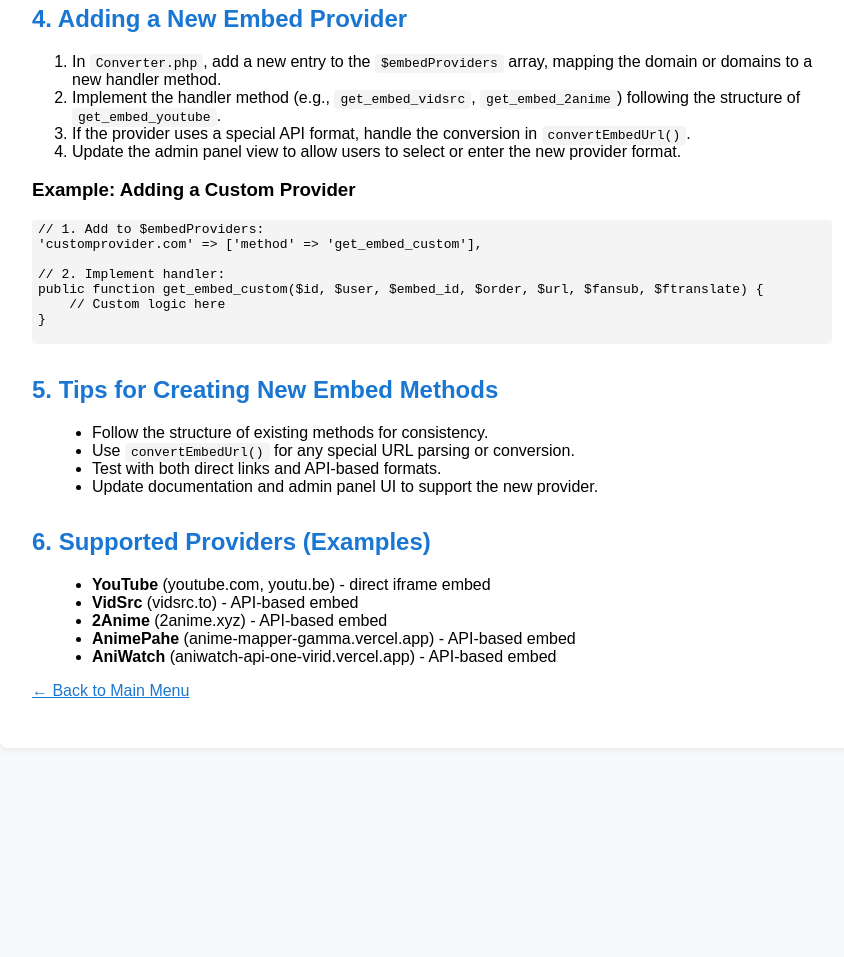
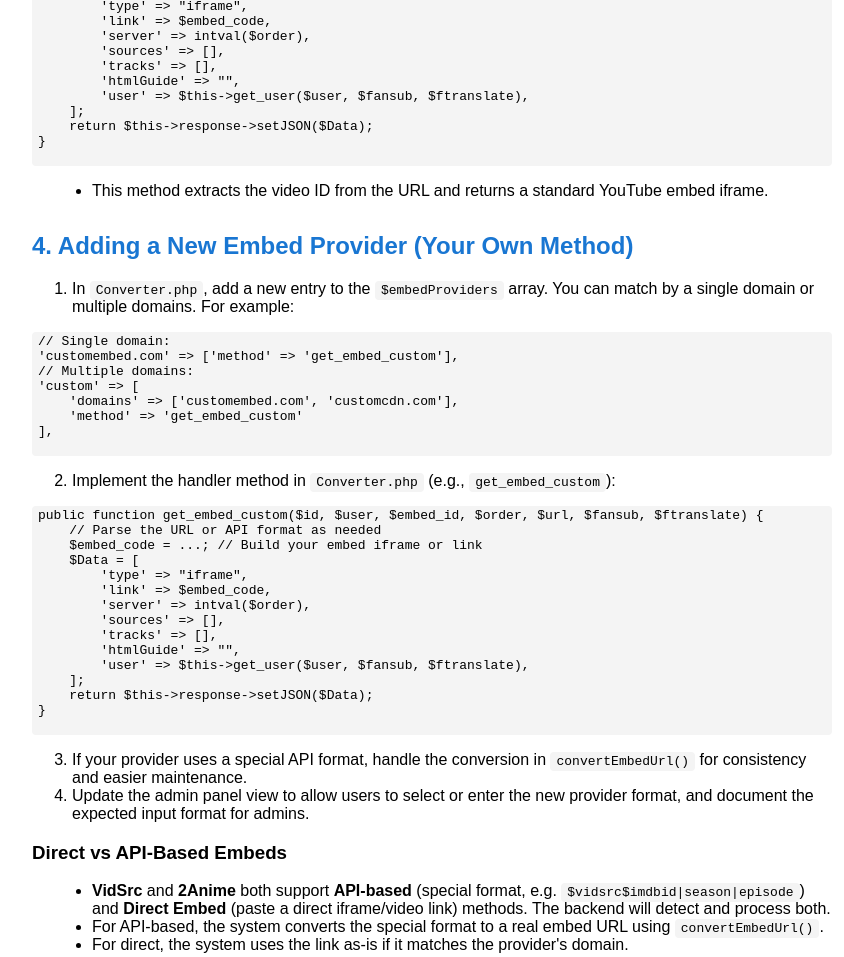
Before and after one commit to qorenx/Antium_User_Manual, a plain HTML site: page Embed_Add/usage.html in a window 1280 px wide. Shown: the part 1426-2383 px from the top of the page, without its empty margins (208-1052 px from the left). Before the commit the page ends 2214 px from the top, so only its background shows below. Drawn offline with Linux system fonts and the light colour scheme.

Commit message:
Expand and clarify embed provider documentation
Updated the technical guide to clarify how to add or extend embed providers, including detailed steps for adding new providers, handling API-based and direct embeds, and documenting admin panel routes. Added examples and tips for consistency and easier maintenance.

```diff
--- a/Embed_Add/usage.html
+++ b/Embed_Add/usage.html
@@ -52,7 +52,7 @@
     <div class="container">
         <h1>How to Add Embed (Technical Guide)</h1>
         <p>This section explains in detail how the embed system works in Anitium, including how embeds are added via the
-            admin panel, how the backend processes them, and how to add new embed providers (like YouTube, VidSrc,
+            admin panel, how the backend processes them, and how to add or extend embed providers (like YouTube, VidSrc,
             2Anime, etc.).</p>
         <h2>1. Adding Embeds via the Admin Panel</h2>
         <ol>
@@ -62,9 +62,20 @@
                 <code>views</code> directory).</li>
             <li>Paste the embed code (iframe or video link) into the provided field. You can use direct links (e.g.,
                 YouTube) or special API formats (e.g., <code>$vidsrc$imdbid|season|episode</code>).</li>
-            <li>Choose the embed type (e.g., VidSrc, 2Anime, YouTube, etc.) if required, set server order and fansub if
-                needed, and save.</li>
+            <li>Choose the embed type (e.g., VidSrc, 2Anime, YouTube, etc.), set server order and fansub if needed, and save.</li>
         </ol>
+        <h3>Admin Panel Embed Routes</h3>
+        <p>The following routes are used for embed management in the admin panel (see <code>app/Config/Routes.php</code>):</p>
+        <pre>
+$routes->get('embed', 'AdminAnime::EpisodeEmbed');
+$routes->post('embed', 'AdminAnime::EpisodeEmbed');
+$routes->post('embedsave', 'AdminAnime::EpisodeEmbedSave');
+        </pre>
+        <ul>
+            <li><b>GET /admin/episode/embed</b>: Shows the embed add/edit form for an episode.</li>
+            <li><b>POST /admin/episode/embed</b>: Handles form submissions (e.g., preview or validation).</li>
+            <li><b>POST /admin/episode/embedsave</b>: Saves the embed to the database.</li>
+        </ul>
         <h2>2. How the Backend Processes Embeds</h2>
         <p>When an embed is requested, the backend uses <code>Converter.php</code> to process and return the correct
             embed data. The main method is <code>get_embed()</code>:</p>
@@ -125,25 +136,48 @@ public function get_embed_youtube($id, $user, $embed_id, $order, $url, $fansub,
         <ul>
             <li>This method extracts the video ID from the URL and returns a standard YouTube embed iframe.</li>
         </ul>
-        <h2>4. Adding a New Embed Provider</h2>
+        <h2>4. Adding a New Embed Provider (Your Own Method)</h2>
         <ol>
-            <li>In <code>Converter.php</code>, add a new entry to the <code>$embedProviders</code> array, mapping the
-                domain or domains to a new handler method.</li>
-            <li>Implement the handler method (e.g., <code>get_embed_vidsrc</code>, <code>get_embed_2anime</code>)
-                following the structure of <code>get_embed_youtube</code>.</li>
-            <li>If the provider uses a special API format, handle the conversion in <code>convertEmbedUrl()</code>.</li>
-            <li>Update the admin panel view to allow users to select or enter the new provider format.</li>
+            <li>In <code>Converter.php</code>, add a new entry to the <code>$embedProviders</code> array. You can match by a single domain or multiple domains. For example:</li>
         </ol>
-        <h3>Example: Adding a Custom Provider</h3>
         <pre>
-// 1. Add to $embedProviders:
-'customprovider.com' => ['method' => 'get_embed_custom'],
-
-// 2. Implement handler:
+// Single domain:
+'customembed.com' => ['method' => 'get_embed_custom'],
+// Multiple domains:
+'custom' => [
+    'domains' => ['customembed.com', 'customcdn.com'],
+    'method' => 'get_embed_custom'
+],
+        </pre>
+        <ol start="2">
+            <li>Implement the handler method in <code>Converter.php</code> (e.g., <code>get_embed_custom</code>):</li>
+        </ol>
+        <pre>
 public function get_embed_custom($id, $user, $embed_id, $order, $url, $fansub, $ftranslate) {
-    // Custom logic here
+    // Parse the URL or API format as needed
+    $embed_code = ...; // Build your embed iframe or link
+    $Data = [
+        'type' => "iframe",
+        'link' => $embed_code,
+        'server' => intval($order),
+        'sources' => [],
+        'tracks' => [],
+        'htmlGuide' => "",
+        'user' => $this->get_user($user, $fansub, $ftranslate),
+    ];
+    return $this->response->setJSON($Data);
 }
         </pre>
+        <ol start="3">
+            <li>If your provider uses a special API format, handle the conversion in <code>convertEmbedUrl()</code> for consistency and easier maintenance.</li>
+            <li>Update the admin panel view to allow users to select or enter the new provider format, and document the expected input format for admins.</li>
+        </ol>
+        <h3>Direct vs API-Based Embeds</h3>
+        <ul>
+            <li><b>VidSrc</b> and <b>2Anime</b> both support <b>API-based</b> (special format, e.g. <code>$vidsrc$imdbid|season|episode</code>) and <b>Direct Embed</b> (paste a direct iframe/video link) methods. The backend will detect and process both.</li>
+            <li>For API-based, the system converts the special format to a real embed URL using <code>convertEmbedUrl()</code>.</li>
+            <li>For direct, the system uses the link as-is if it matches the provider's domain.</li>
+        </ul>
         <h2>5. Tips for Creating New Embed Methods</h2>
         <ul>
             <li>Follow the structure of existing methods for consistency.</li>
@@ -154,8 +188,8 @@ public function get_embed_custom($id, $user, $embed_id, $order, $url, $fansub, $
         <h2>6. Supported Providers (Examples)</h2>
         <ul>
             <li><b>YouTube</b> (youtube.com, youtu.be) - direct iframe embed</li>
-            <li><b>VidSrc</b> (vidsrc.to) - API-based embed</li>
-            <li><b>2Anime</b> (2anime.xyz) - API-based embed</li>
+            <li><b>VidSrc</b> (vidsrc.to) - <b>API & Direct Embed supported</b></li>
+            <li><b>2Anime</b> (2anime.xyz) - <b>API & Direct Embed supported</b></li>
             <li><b>AnimePahe</b> (anime-mapper-gamma.vercel.app) - API-based embed</li>
             <li><b>AniWatch</b> (aniwatch-api-one-virid.vercel.app) - API-based embed</li>
         </ul>
```
